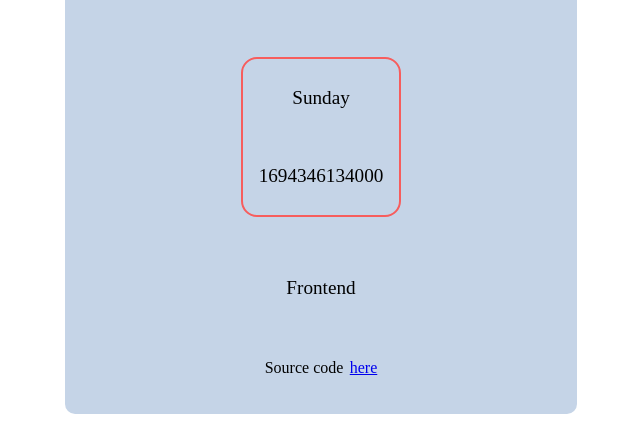
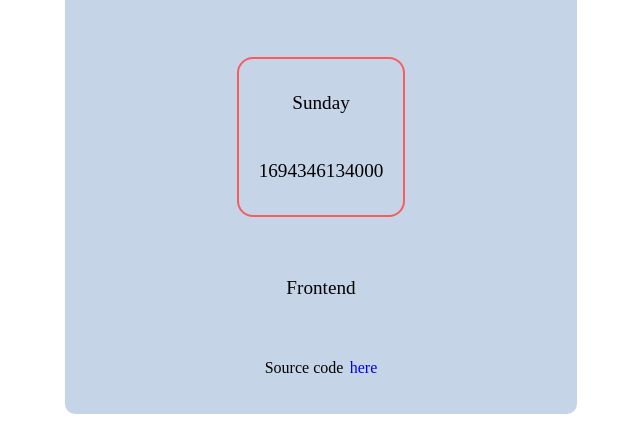
Before and after one commit to opeyemi-byte/HNG-Frontend-Task, a plain HTML site: page index.html in a window 1280 px wide. Shown: the part 346-773 px from the top of the page, 319-959 px from the left. Drawn offline with Linux system fonts and the light colour scheme.

Commit message:
Update index.css

```diff
--- a/index.css
+++ b/index.css
@@ -49,7 +49,7 @@
       justify-content: space-around;
       flex-direction: column;
       height: 10rem;
-      padding: 0 1rem;
+      padding: 10px 20px;
       border: 2px solid  rgb(247, 93, 93);
       border-radius: 1rem;
   }
@@ -70,11 +70,13 @@
   width: 100%;
   display: flex;
       align-items: center;
-      justify-content: center;
+  justify-content: center;
+
   }
 
   .url{
   margin-left: .4rem;
+  text-decoration: none;
   }
 
   @media (max-width: 850px) {
```
